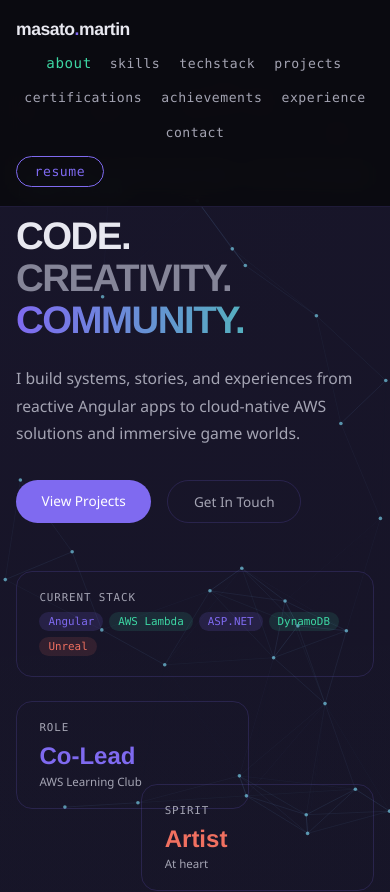
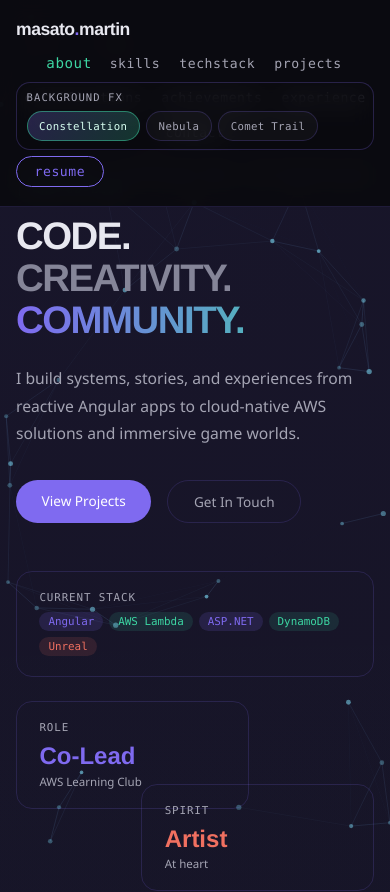
Before and after one commit to shokomori/Masato-Martin-Portfolio, an Angular app: page / in a window 390 px wide. Shown: the top 892 px of the page. Built offline with nearby package versions, Linux system fonts and the light colour scheme.

Commit message:
no message

```diff
--- a/src/app/app.html
+++ b/src/app/app.html
@@ -1,4 +1,21 @@
 <canvas #bgCanvas class="background-canvas" aria-hidden="true"></canvas>
+<div class="particle-switcher" role="group" aria-label="Background effect styles">
+  <p class="particle-switcher-label">Background FX</p>
+  <div class="particle-switcher-list">
+    @for (mode of particleModes; track mode.id) {
+      <button
+        class="particle-switcher-btn"
+        type="button"
+        [class.is-active]="activeParticleMode() === mode.id"
+        [attr.aria-pressed]="activeParticleMode() === mode.id"
+        [attr.title]="mode.hint"
+        (click)="setParticleMode(mode.id)"
+      >
+        {{ mode.label }}
+      </button>
+    }
+  </div>
+</div>
 <div
   class="cursor-glow"
   [class.is-node-hot]="cursorNodeHot()"
--- a/src/app/app.ts
+++ b/src/app/app.ts
@@ -12,11 +12,21 @@ import { FormBuilder, ReactiveFormsModule, Validators } from '@angular/forms';
 
 type SubmitState = 'idle' | 'submitting' | 'success' | 'error';
 
+type ParticleMode = 'constellation' | 'nebula' | 'comet';
+
 type NodePoint = {
   x: number;
   y: number;
   vx: number;
   vy: number;
+  size: number;
+  alpha: number;
+};
+
+type ParticleModeOption = {
+  id: ParticleMode;
+  label: string;
+  hint: string;
 };
 
 type ToastState = {
@@ -55,6 +65,12 @@ export class App implements AfterViewInit, OnDestroy {
   ];
   protected readonly activeSection = signal('about');
   protected readonly submitState = signal<SubmitState>('idle');
+  protected readonly activeParticleMode = signal<ParticleMode>('constellation');
+  protected readonly particleModes: ParticleModeOption[] = [
+    { id: 'constellation', label: 'Constellation', hint: 'Connected node network' },
+    { id: 'nebula', label: 'Nebula', hint: 'Soft drifting stardust' },
+    { id: 'comet', label: 'Comet Trail', hint: 'Fast streak motion' },
+  ];
   protected readonly scrollProgress = signal(0);
   protected readonly mouseX = signal(window.innerWidth / 2);
   protected readonly mouseY = signal(window.innerHeight / 2);
@@ -267,6 +283,18 @@ export class App implements AfterViewInit, OnDestroy {
     this.activeSection.set(sectionId);
   }
 
+  protected setParticleMode(mode: ParticleMode): void {
+    if (this.activeParticleMode() === mode) {
+      return;
+    }
+
+    this.activeParticleMode.set(mode);
+    const canvas = this.backgroundCanvas ?? this.bgCanvas?.nativeElement;
+    if (canvas) {
+      this.buildNodes(canvas);
+    }
+  }
+
   private initializeBackground(): void {
     const canvas = this.bgCanvas?.nativeElement;
     if (!canvas) {
@@ -319,20 +347,37 @@ export class App implements AfterViewInit, OnDestroy {
 
   private buildNodes(canvas: HTMLCanvasElement): void {
     this.canvasNodes.length = 0;
-    const count = Math.min(80, Math.max(36, Math.floor(canvas.width / 24)));
+    const mode = this.activeParticleMode();
+    const count =
+      mode === 'nebula'
+        ? Math.min(64, Math.max(28, Math.floor(canvas.width / 30)))
+        : mode === 'comet'
+          ? Math.min(120, Math.max(54, Math.floor(canvas.width / 20)))
+          : Math.min(80, Math.max(36, Math.floor(canvas.width / 24)));
+    const velocityFactor = mode === 'comet' ? 0.55 : mode === 'nebula' ? 0.22 : 0.35;
+    const baseSize = mode === 'nebula' ? 2.2 : mode === 'comet' ? 1.5 : 1.8;
 
     for (let i = 0; i < count; i += 1) {
       this.canvasNodes.push({
         x: Math.random() * canvas.width,
         y: Math.random() * canvas.height,
-        vx: (Math.random() - 0.5) * 0.35,
-        vy: (Math.random() - 0.5) * 0.35,
+        vx: (Math.random() - 0.5) * velocityFactor,
+        vy: (Math.random() - 0.5) * velocityFactor,
+        size: baseSize + Math.random() * (mode === 'nebula' ? 2 : 0.9),
+        alpha: 0.45 + Math.random() * 0.55,
       });
     }
   }
 
   private drawFrame(context: CanvasRenderingContext2D, canvas: HTMLCanvasElement): void {
+    const mode = this.activeParticleMode();
+
+    if (mode === 'comet') {
+      context.fillStyle = 'rgba(10, 10, 15, 0.16)';
+      context.fillRect(0, 0, canvas.width, canvas.height);
+    } else {
       context.clearRect(0, 0, canvas.width, canvas.height);
+    }
 
     const pointerX = this.mouseX();
     const pointerY = this.mouseY();
@@ -343,9 +388,20 @@ export class App implements AfterViewInit, OnDestroy {
     context.save();
     context.translate(0, Math.sin(scrollLerp * Math.PI) * 4);
 
+    if (mode === 'nebula') {
+      const nebulaGradient = context.createRadialGradient(pointerX, pointerY, 20, pointerX, pointerY, 180);
+      nebulaGradient.addColorStop(0, 'rgba(127, 106, 240, 0.08)');
+      nebulaGradient.addColorStop(1, 'rgba(127, 106, 240, 0)');
+      context.fillStyle = nebulaGradient;
+      context.beginPath();
+      context.arc(pointerX, pointerY, 180, 0, Math.PI * 2);
+      context.fill();
+    }
+
     for (const node of this.canvasNodes) {
-      node.x += Math.sin((node.y + scrollLerp * 180) / 150) * scrollMomentum * 0.04;
-      node.y += scrollMomentum * 0.12;
+      const scrollShift = mode === 'comet' ? 0.2 : mode === 'nebula' ? 0.08 : 0.12;
+      node.x += Math.sin((node.y + scrollLerp * 180) / 150) * scrollMomentum * (mode === 'nebula' ? 0.02 : 0.04);
+      node.y += scrollMomentum * scrollShift;
       node.x += node.vx;
       node.y += node.vy;
 
@@ -361,27 +417,29 @@ export class App implements AfterViewInit, OnDestroy {
       const dx = node.x - pointerX;
       const dy = node.y - pointerY;
       const distance = Math.hypot(dx, dy);
-      if (distance < 34) {
+      if (distance < (mode === 'nebula' ? 48 : 34)) {
         nodeHot = true;
       }
-      if (distance < 120 && distance > 0) {
-        const force = (120 - distance) / 1200;
+      const interactionRadius = mode === 'nebula' ? 180 : mode === 'comet' ? 100 : 120;
+      if (distance < interactionRadius && distance > 0) {
+        const force = (interactionRadius - distance) / (mode === 'comet' ? 1400 : 1200);
         node.vx += (dx / distance) * force;
         node.vy += (dy / distance) * force;
       }
 
-      node.vx += (Math.random() - 0.5) * 0.01;
-      node.vy += (Math.random() - 0.5) * 0.01;
-      node.vx *= 0.995;
-      node.vy *= 0.995;
+      node.vx += (Math.random() - 0.5) * (mode === 'nebula' ? 0.007 : 0.01);
+      node.vy += (Math.random() - 0.5) * (mode === 'nebula' ? 0.007 : 0.01);
+      node.vx *= mode === 'comet' ? 0.992 : 0.995;
+      node.vy *= mode === 'comet' ? 0.992 : 0.995;
 
       const speed = Math.hypot(node.vx, node.vy);
-      if (speed < 0.05) {
+      if (speed < (mode === 'nebula' ? 0.03 : 0.05)) {
         const angle = Math.random() * Math.PI * 2;
-        node.vx = Math.cos(angle) * 0.08;
-        node.vy = Math.sin(angle) * 0.08;
+        const minSpeed = mode === 'comet' ? 0.12 : 0.08;
+        node.vx = Math.cos(angle) * minSpeed;
+        node.vy = Math.sin(angle) * minSpeed;
       }
-      if (speed > 0.65) {
+      if (speed > (mode === 'comet' ? 0.95 : 0.65)) {
         node.vx *= 0.9;
         node.vy *= 0.9;
       }
@@ -390,16 +448,21 @@ export class App implements AfterViewInit, OnDestroy {
       node.y = Math.max(0, Math.min(canvas.height, node.y));
     }
 
-    context.lineWidth = 0.6;
+    if (mode !== 'nebula') {
+      const maxDistance = mode === 'comet' ? 95 : 150;
+      context.lineWidth = mode === 'comet' ? 0.45 : 0.6;
       for (let i = 0; i < this.canvasNodes.length; i += 1) {
         for (let j = i + 1; j < this.canvasNodes.length; j += 1) {
           const a = this.canvasNodes[i];
           const b = this.canvasNodes[j];
           const distance = Math.hypot(a.x - b.x, a.y - b.y);
-        if (distance < 150) {
-          const alpha = 1 - distance / 150;
+          if (distance < maxDistance) {
+            const alpha = 1 - distance / maxDistance;
             const boost = 1 + Math.min(1, Math.abs(scrollMomentum) / 2.2) * 0.9;
-          context.strokeStyle = `rgba(129, 189, 255, ${alpha * 0.2 * boost})`;
+            context.strokeStyle =
+              mode === 'comet'
+                ? `rgba(240, 112, 96, ${alpha * 0.22 * boost})`
+                : `rgba(129, 189, 255, ${alpha * 0.2 * boost})`;
             context.beginPath();
             context.moveTo(a.x, a.y);
             context.lineTo(b.x, b.y);
@@ -407,12 +470,38 @@ export class App implements AfterViewInit, OnDestroy {
           }
         }
       }
+    }
 
     for (const node of this.canvasNodes) {
-      const nodeGlow = 0.55 + Math.min(0.45, Math.abs(scrollMomentum) * 0.08);
-      context.fillStyle = `rgba(130, 228, 255, ${nodeGlow})`;
+      const motionBoost = Math.min(0.45, Math.abs(scrollMomentum) * 0.08);
+
+      if (mode === 'nebula') {
+        context.fillStyle = `rgba(129, 189, 255, ${(0.18 + motionBoost) * node.alpha})`;
         context.beginPath();
-      context.arc(node.x, node.y, 1.8, 0, Math.PI * 2);
+        context.arc(node.x, node.y, node.size * 2.1, 0, Math.PI * 2);
+        context.fill();
+        context.fillStyle = `rgba(61, 214, 163, ${(0.08 + motionBoost * 0.6) * node.alpha})`;
+        context.beginPath();
+        context.arc(node.x, node.y, node.size, 0, Math.PI * 2);
+        context.fill();
+        continue;
+      }
+
+      if (mode === 'comet') {
+        const tailLength = Math.min(16, Math.hypot(node.vx, node.vy) * 26 + 4);
+        context.strokeStyle = `rgba(240, 112, 96, ${(0.26 + motionBoost) * node.alpha})`;
+        context.lineWidth = Math.max(0.8, node.size * 0.55);
+        context.beginPath();
+        context.moveTo(node.x, node.y);
+        context.lineTo(node.x - node.vx * tailLength, node.y - node.vy * tailLength);
+        context.stroke();
+      }
+
+      const nodeGlow = 0.55 + motionBoost;
+      const baseColor = mode === 'comet' ? '240, 112, 96' : '130, 228, 255';
+      context.fillStyle = `rgba(${baseColor}, ${nodeGlow * node.alpha})`;
+      context.beginPath();
+      context.arc(node.x, node.y, node.size, 0, Math.PI * 2);
       context.fill();
     }
 
--- a/src/styles.scss
+++ b/src/styles.scss
@@ -36,6 +36,65 @@ body {
   pointer-events: none;
   position: fixed;
   z-index: 0;
+}
+
+.particle-switcher {
+  align-items: center;
+  backdrop-filter: blur(12px);
+  background: rgba(10, 10, 15, 0.64);
+  border: 1px solid rgba(127, 106, 240, 0.25);
+  border-radius: 14px;
+  display: flex;
+  flex-wrap: wrap;
+  gap: 0.55rem;
+  padding: 0.5rem 0.6rem;
+  position: fixed;
+  right: 1.1rem;
+  top: 5.25rem;
+  z-index: 66;
+}
+
+.particle-switcher-label {
+  color: var(--muted);
+  font-family: 'Lucida Console', Monaco, Consolas, 'Courier New', monospace;
+  font-size: 0.66rem;
+  letter-spacing: 0.1em;
+  margin: 0;
+  text-transform: uppercase;
+}
+
+.particle-switcher-list {
+  display: flex;
+  flex-wrap: wrap;
+  gap: 0.4rem;
+}
+
+.particle-switcher-btn {
+  background: rgba(255, 255, 255, 0.03);
+  border: 1px solid rgba(127, 106, 240, 0.22);
+  border-radius: 999px;
+  color: var(--muted);
+  cursor: pointer;
+  font-family: 'Lucida Console', Monaco, Consolas, 'Courier New', monospace;
+  font-size: 0.67rem;
+  letter-spacing: 0.03em;
+  min-height: 30px;
+  padding: 0.3rem 0.72rem;
+  transition: background-color 160ms ease, border-color 160ms ease, color 160ms ease, transform 160ms ease;
+}
+
+.particle-switcher-btn:hover,
+.particle-switcher-btn:focus-visible {
+  border-color: rgba(61, 214, 163, 0.45);
+  color: var(--accent2);
+  outline: none;
+  transform: translateY(-1px);
+}
+
+.particle-switcher-btn.is-active {
+  background: linear-gradient(120deg, rgba(127, 106, 240, 0.26), rgba(61, 214, 163, 0.22));
+  border-color: rgba(61, 214, 163, 0.5);
+  color: #d8fff1;
 }
 
 .scroll-progress {
@@ -1389,6 +1448,12 @@ footer {
     top: 0;
   }
 
+  .particle-switcher {
+    left: 1rem;
+    right: 1rem;
+    top: 5.1rem;
+  }
+
   .site-nav,
   .hero,
   section,
```
Also changed, not shown: 1 other file (tests, documents, lock files or other folders). Lines whose indentation alone changed are shown as unchanged.
